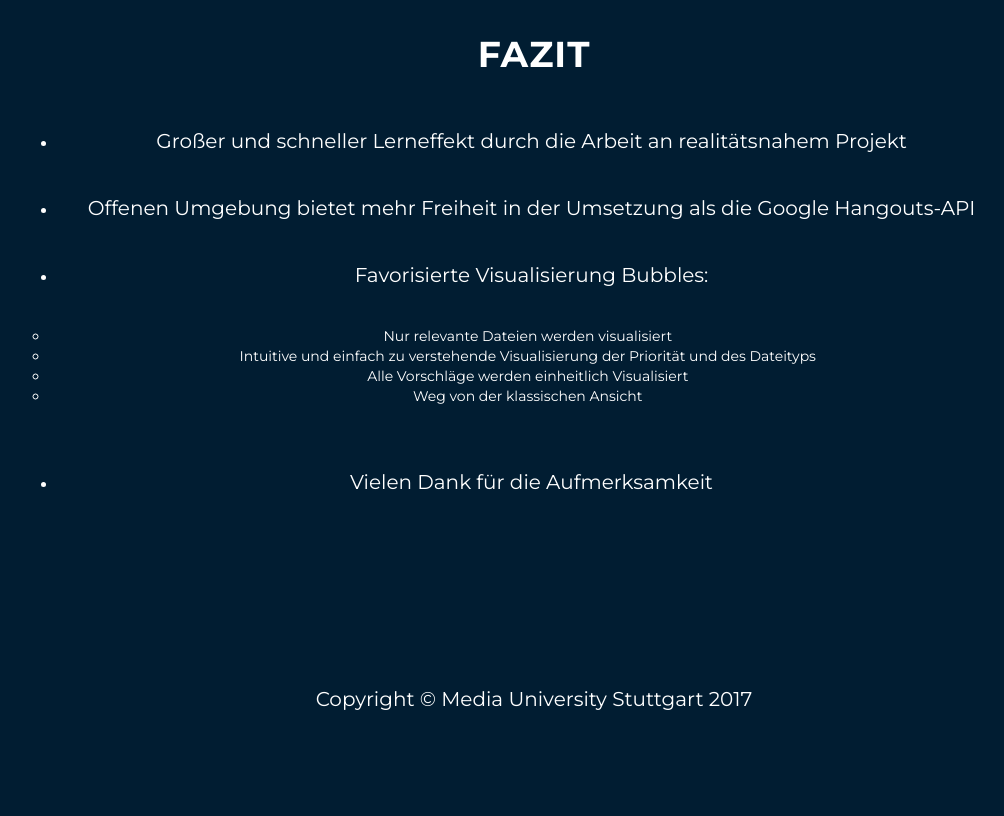
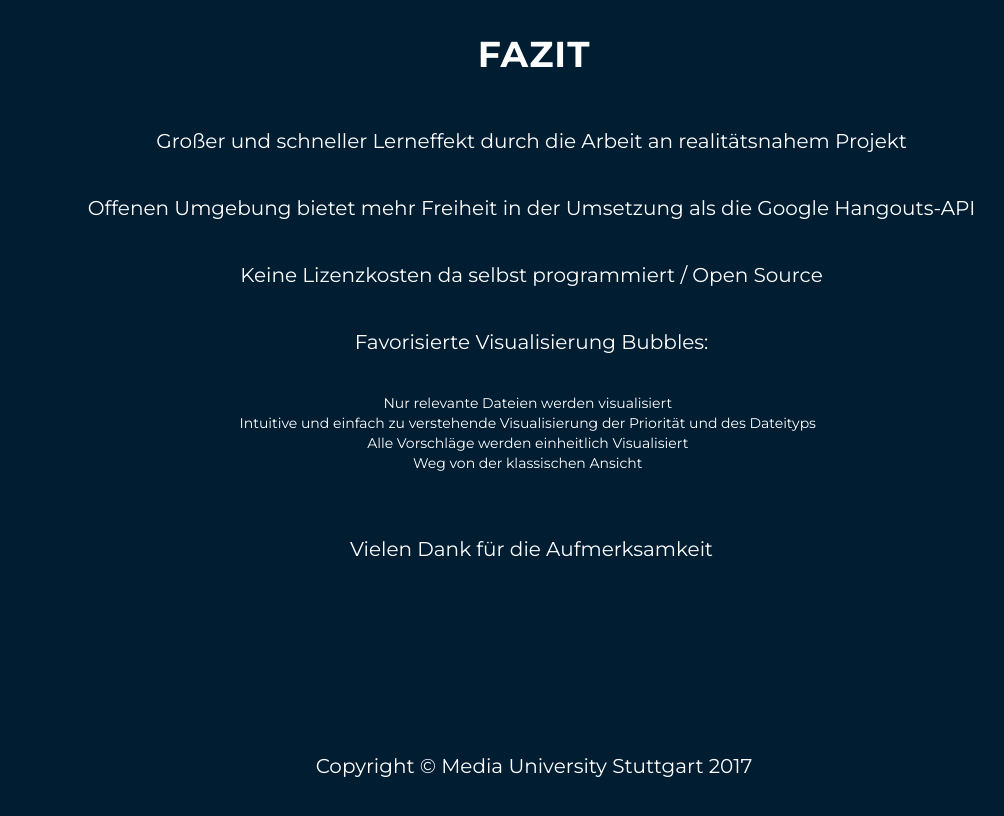
Before and after one commit to KoBoRa-GUI/GUI, a plain HTML site: page bubble/indexFazit.html in a window 1280 px wide. Shown: the part 880-1696 px from the top of the page, without its empty margins (106-1110 px from the left). Before the commit the page ends 1645 px from the top, so only its background shows below. Drawn offline with nearby package versions, Linux system fonts and the light colour scheme.

Commit message:
fazit final

```diff
--- a/bubble/indexFazit.html
+++ b/bubble/indexFazit.html
@@ -44,6 +44,7 @@
 ul{
 
 	margin-left: -32%;
+	list-style: none;
 }
 #punkteBubble{
 
@@ -88,6 +89,7 @@ ul{
 								an realitätsnahem Projekt</p></li>
 						<li><p>Offenen Umgebung bietet mehr Freiheit in der
 								Umsetzung als die Google Hangouts-API</p></li>
+							<li><p>Keine Lizenzkosten da selbst programmiert / Open Source</p></li>
 						<li><p>Favorisierte Visualisierung Bubbles:</p></li>
 						<ul id="punkteBubble">
 								<li>Nur relevante Dateien werden visualisiert</li>
@@ -95,6 +97,7 @@ ul{
 									Priorität und des Dateityps</li>
 								<li>Alle Vorschläge werden einheitlich Visualisiert</li>
 								<li>Weg von der klassischen Ansicht</li>
+
 							</ul>
 							<br><br><br>
 						<li><p>Vielen Dank für die Aufmerksamkeit</p></li>
```
